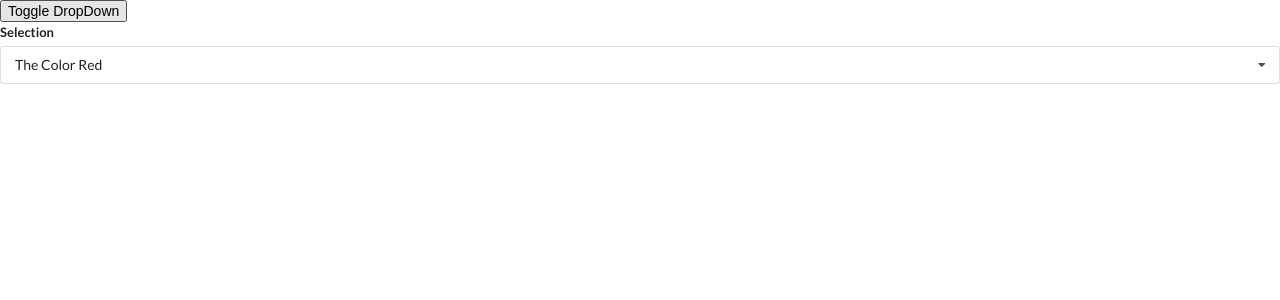
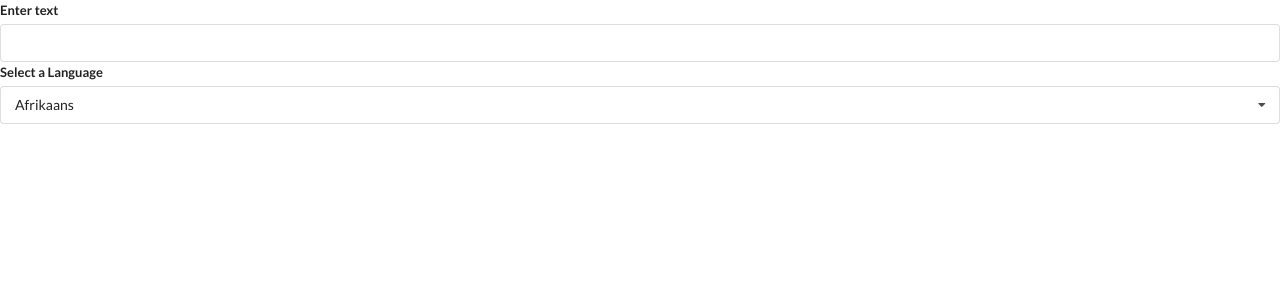
Before and after one commit to YohanesMulugeta/reactHooks-Exercise, a React (Create React App) app: page / in a window 1280 px wide. Shown: the top 300 px of the page. Built offline with nearby package versions, Linux system fonts and the light colour scheme.

Commit message:
translate with input field and dropdown finished

```diff
--- a/src/components/App.js
+++ b/src/components/App.js
@@ -3,6 +3,7 @@
 import Accordion from "./Accordion";
 import Exercise from "./Exercise";
 import Search from "./Search";
+import Translate from "./Translate";
 import DropDown from "./DropDown";
 
 const items = [
@@ -29,14 +30,14 @@
 // PROJECT
 
 export default () => {
-  const [selected, setSelected] = useState(options[0]);
-  const [showDropdown, setShowDropdown] = useState(true);
+  // const [selected, setSelected] = useState(options[0]);
+  // const [showDropdown, setShowDropdown] = useState(true);
 
   return (
     <div className="smooth">
       {/* <Accordion items={items} /> */}
       {/* <Search /> */}
-      <button onClick={() => setShowDropdown(!showDropdown)}>
+      {/* <button onClick={() => setShowDropdown(!showDropdown)}>
         Toggle DropDown
       </button>
       {showDropdown ? (
@@ -44,8 +45,10 @@
           options={options}
           selected={selected}
           onSelectedChange={setSelected}
+          label="Select a Color"
         />
-      ) : null}
+      ) : null} */}
+      <Translate />
     </div>
   );
 };
--- /dev/null
+++ b/src/components/Convert.js
@@ -0,0 +1,5 @@
+import React from "react";
+
+const Convert = ({ language, text }) => {
+  return <div>I am convert</div>;
+};
--- a/src/components/DropDown.js
+++ b/src/components/DropDown.js
@@ -1,6 +1,6 @@
 import React, { useState, useEffect, useRef } from "react";
 
-export default ({ options, selected, onSelectedChange }) => {
+export default ({ options, selected, onSelectedChange, label }) => {
   const [open, setOpen] = useState(false);
   const ref = useRef();
 
@@ -51,7 +51,7 @@
   return (
     <div className="ui form" ref={ref}>
       <div className="ui field">
-        <label className="label">Selection</label>
+        <label className="label">{label}</label>
         <div
           onClick={(e) => {
             // console.log("div clicked");
--- a/src/components/Translate.js
+++ b/src/components/Translate.js
@@ -1 +1,41 @@
 import React, { useState, useEffect, useRef } from "react";
+import DropDown from "./DropDown";
+
+// OPTIONS OF LANGUAGES
+
+const options = [
+  { label: "Afrikaans", value: "af" },
+  { label: "Arabic", value: "ar" },
+  { label: "Amharic", value: "am" },
+];
+
+//////////////////////////////////////////////////// TRANSLATE FUNCFTION
+///////////////////////////////////////////////////
+const Translate = () => {
+  const [language, setLanguage] = useState(options[0]);
+  const [text, setText] = useState("");
+
+  return (
+    <div>
+      <div className="ui form">
+        <div className="field">
+          <label>Enter text</label>
+
+          <input
+            type="text"
+            value={text}
+            onChange={(e) => setText(e.target.value)}
+          />
+        </div>
+      </div>
+      <DropDown
+        options={options}
+        selected={language}
+        onSelectedChange={setLanguage}
+        label="Select a Language"
+      />
+    </div>
+  );
+};
+
+export default Translate;
```
